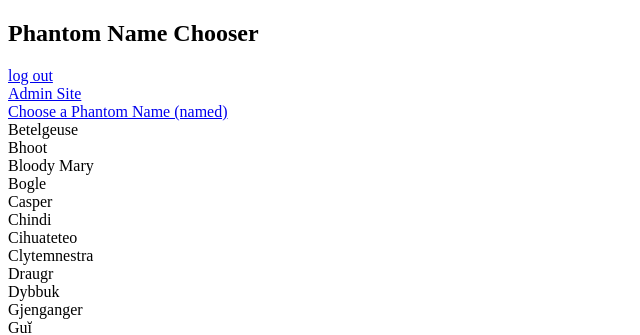
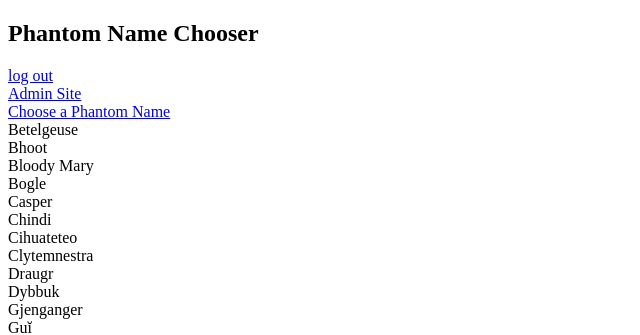
Before and after one commit to danielforgacs/PhanGhon, a Django app: page / in a window 1280 px wide. Shown: the top 335 px of the page, without its empty margins (0-640 px from the left). Run offline with Django 3.2, Linux system fonts and the light colour scheme; the visitor is signed in with stand-in values (Sample User, id 1); data comes from the database, SQL or seed files in the repository; data that the repository does not hold is empty; parts of the project's set-up code (start-up, migrations or seed data) failed here and were passed over.

Commit message:
index template update

```diff
--- a/PhanGhon/phantomname/templates/phantomname/index.html
+++ b/PhanGhon/phantomname/templates/phantomname/index.html
@@ -5,12 +5,12 @@
 {% if user.is_authenticated %}
 	{% if user.has_phantomname %}
 		<div>
-			<a href="{% url 'choose_name' %}">Choose a New Phantom Name (named)</a>
+			<a href="{% url 'choose_name' %}">Choose a New Phantom Name</a>
 		</div>
 	{% else %}
 		<div>
 			{% if request.user.first_name %}
-				<a href="{% url 'choose_name' %}">Choose a Phantom Name (named)</a>
+				<a href="{% url 'choose_name' %}">Choose a Phantom Name</a>
 			{% else %}
 				<a href="{% url 'get_name' %}">Choose a Phantom Name</a>
 			{% endif %}
```
